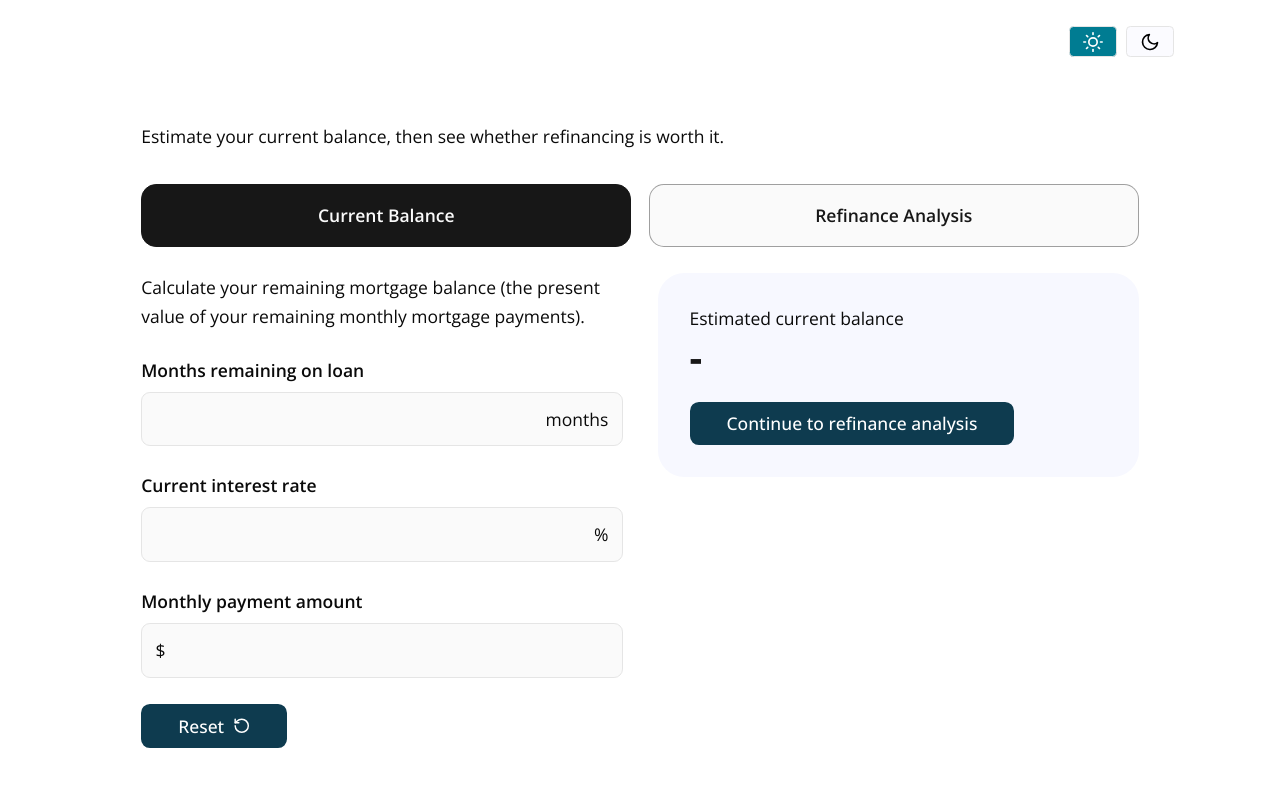
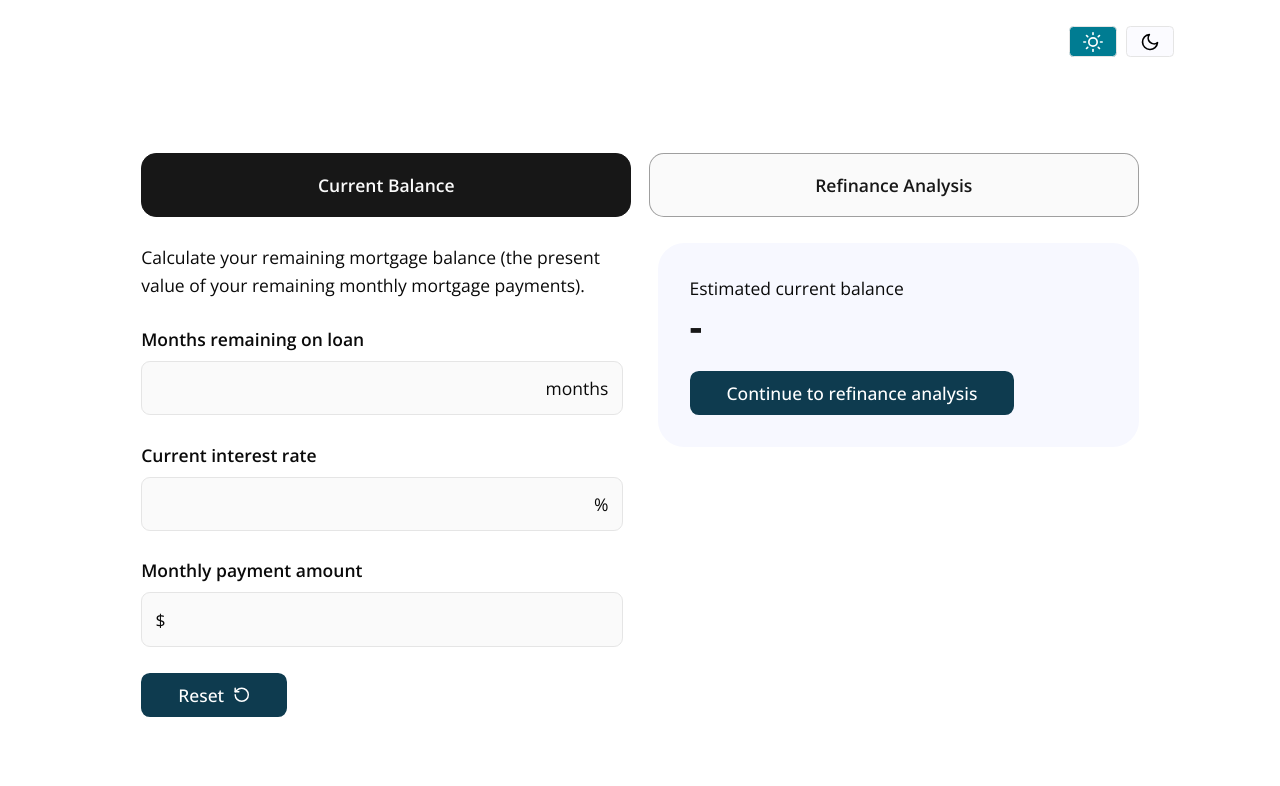
Before and after one commit to SU-SWS/ifdm_learning_apps, a Next.js app: page /interactives/mortgage-refinancing-calculator-v3 in a window 1280 px wide. Shown: the top 786 px of the page. Built offline with nearby package versions, Linux system fonts and the light colour scheme.

Commit message:
IFDM-338: removed text

```diff
--- a/app/interactives/mortgage-refinancing-calculator-v3/page.tsx
+++ b/app/interactives/mortgage-refinancing-calculator-v3/page.tsx
@@ -15,9 +15,6 @@ export default function Page() {
           <h1 className="sr-only">
             Mortgage Refinancing Calculator
           </h1>
-          <p className="mt-1">
-            Estimate your current balance, then see whether refinancing is worth it.
-          </p>
         </div>
         <RefinanceCalculator />
       </main>
```
